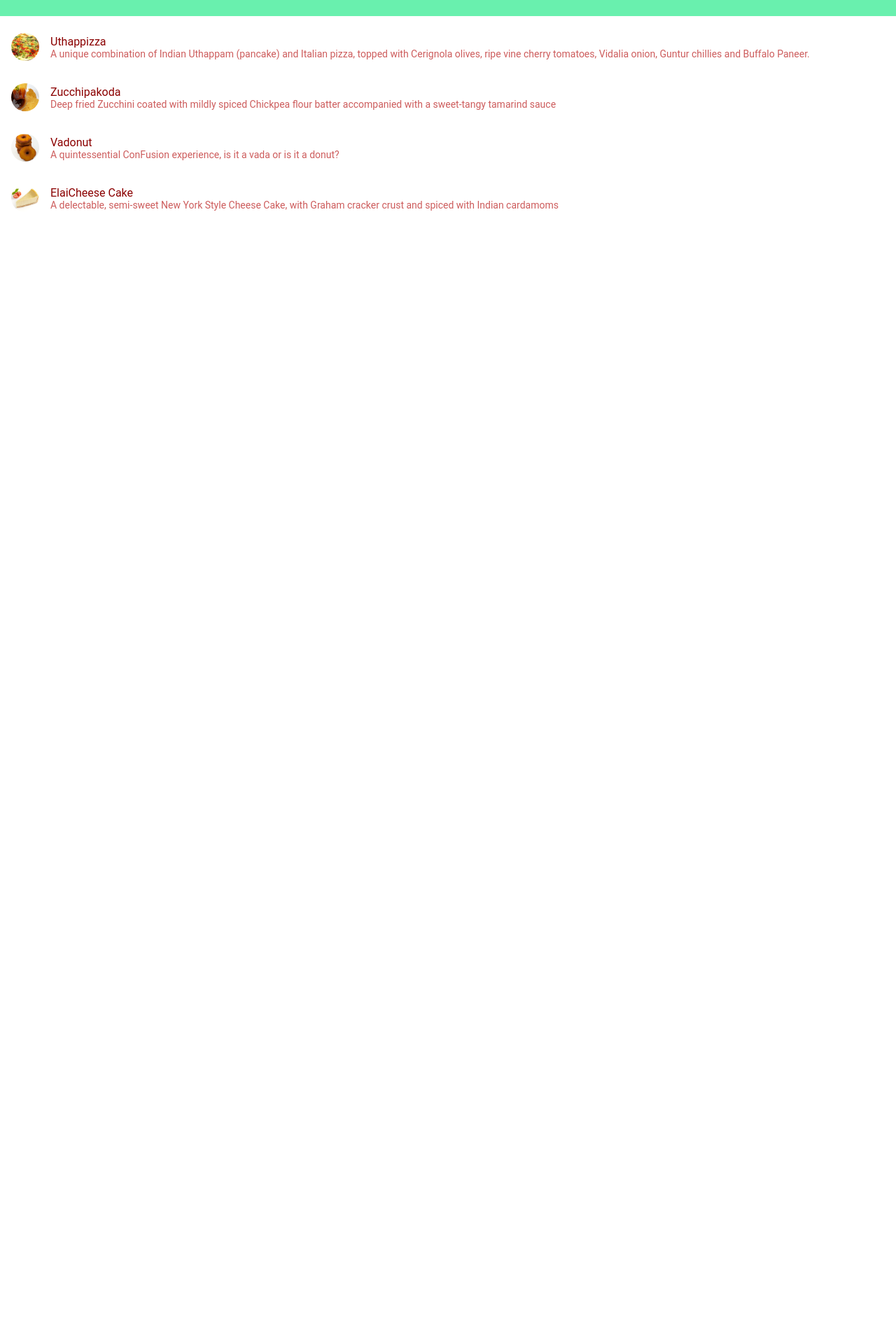
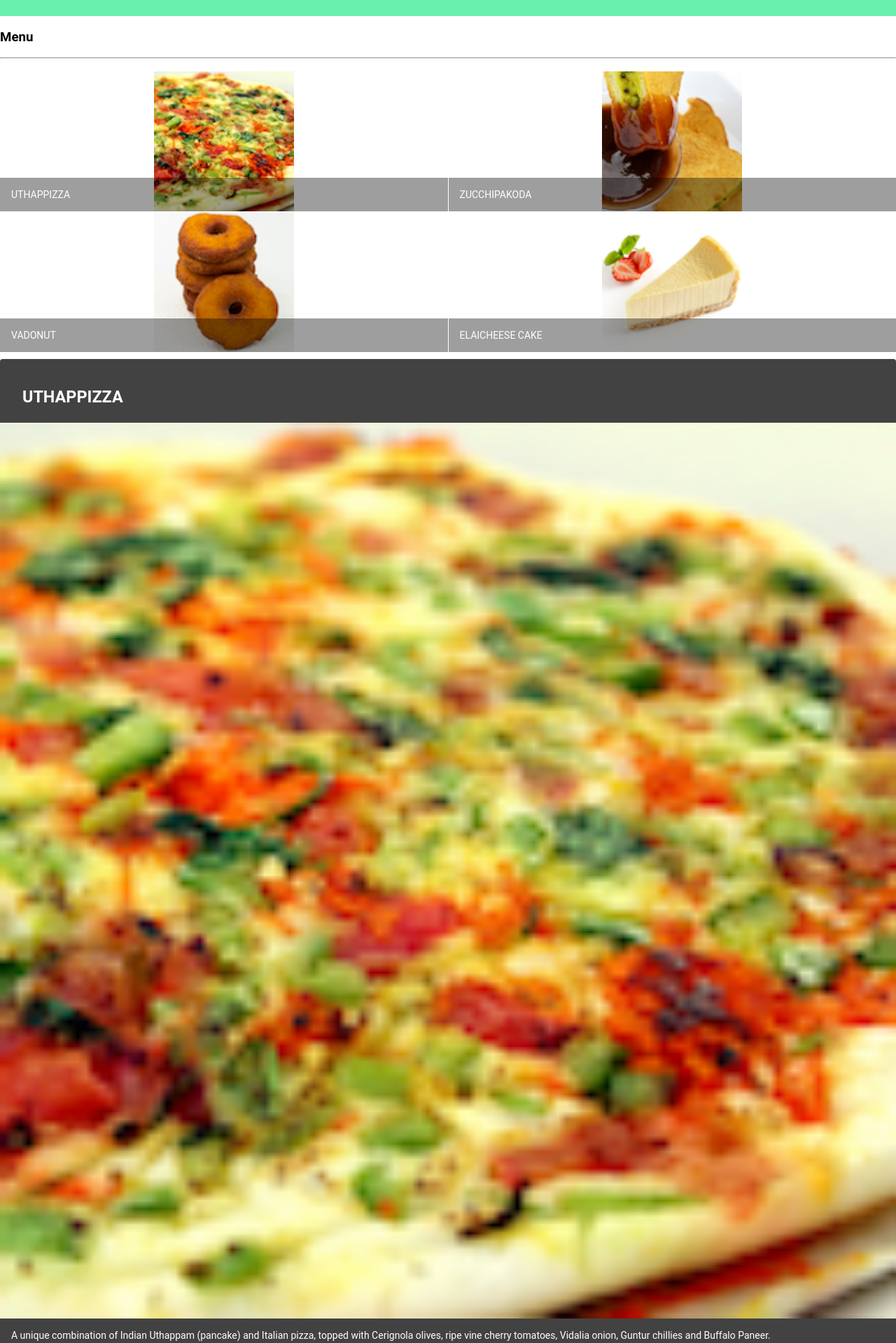
Before and after one commit to inevitableuser/conFusion, an Angular app: page / in a window 1280 px wide. Shown: the part 41-1960 px from the top of the page at 70% size. Before the commit the page ends 800 px from the top, so only its background shows below. Built offline with nearby package versions, Linux system fonts and the light colour scheme.

Commit message:
components part 2

```diff
--- a/src/app/menu/menu.component.html
+++ b/src/app/menu/menu.component.html
@@ -1,5 +1,44 @@
 <div class="container" fxLayout="column" fxLayoutGap="10px">
-    <mat-list fxFlex>
+
+    <div fxFlex>
+        <div>
+            <h3> Menu </h3>
+            <hr>
+        </div>
+    </div>
+
+    <div fxFlex>
+        <mat-grid-list cols="2" rowHeight="200px">
+            <mat-grid-tile *ngFor="let dish of dishes">
+                <img height="200px" src={{dish.image}} alt={{dish.name}}>
+                <mat-grid-tile-footer>
+                    <h1>{{dish.name | uppercase}}</h1>
+                </mat-grid-tile-footer>
+            </mat-grid-tile>
+        </mat-grid-list>
+    </div>
+
+    <div fxFlex *ngIf="selectedDish">
+        <mat-card>
+            <mat-card-header>
+                <mat-card-title>
+                    <h3>{{selectedDish.name | uppercase}}</h3>
+                </mat-card-title>
+            </mat-card-header>
+            <img mat-card-image src={{selectedDish.image}} alt={{selectedDish.name}} />
+            <mat-card-content>
+                <p>{{selectedDish.description}}</p>
+            </mat-card-content>
+            <mat-card-actions>
+                <button mat-button fxFlex>Like</button>
+                <button mat-button fxFlex>Share</button>
+            </mat-card-actions>
+        </mat-card>
+
+    </div>
+
+
+    <!-- <mat-list fxFlex>
         <mat-list-item *ngFor="let dish of dishes">
             <img matListAvatar src={{dish.image}} alt={{dish.name}} />
             <h1 matLine class="title"> {{dish.name}} </h1>
@@ -8,5 +47,5 @@
             </p>
 
         </mat-list-item>
-    </mat-list>
+    </mat-list> -->
 </div>
--- a/src/app/menu/menu.component.ts
+++ b/src/app/menu/menu.component.ts
@@ -1,14 +1,8 @@
 import { Component, OnInit } from '@angular/core';
 import { Dish } from '../shared/dish';
 
-@Component({
-  selector: 'app-menu',
-  templateUrl: './menu.component.html',
-  styleUrls: ['./menu.component.scss']
-})
-export class MenuComponent implements OnInit {
 
-  dishes: Dish[] = [
+const DISHES: Dish[] = [
   {
     id: '0',
     name: 'Uthappizza',
@@ -51,6 +45,16 @@
     description: 'A delectable, semi-sweet New York Style Cheese Cake, with Graham cracker crust and spiced with Indian cardamoms'
   }
 ];
+@Component({
+  selector: 'app-menu',
+  templateUrl: './menu.component.html',
+  styleUrls: ['./menu.component.scss']
+})
+export class MenuComponent implements OnInit {
+
+  dishes: Dish[] = DISHES;
+
+  selectedDish: Dish = DISHES[0];
 
   constructor() { }
 
```
Also changed, not shown: src/app/app.module.ts (+8 -3 lines). Lines whose indentation alone changed are shown as unchanged.
